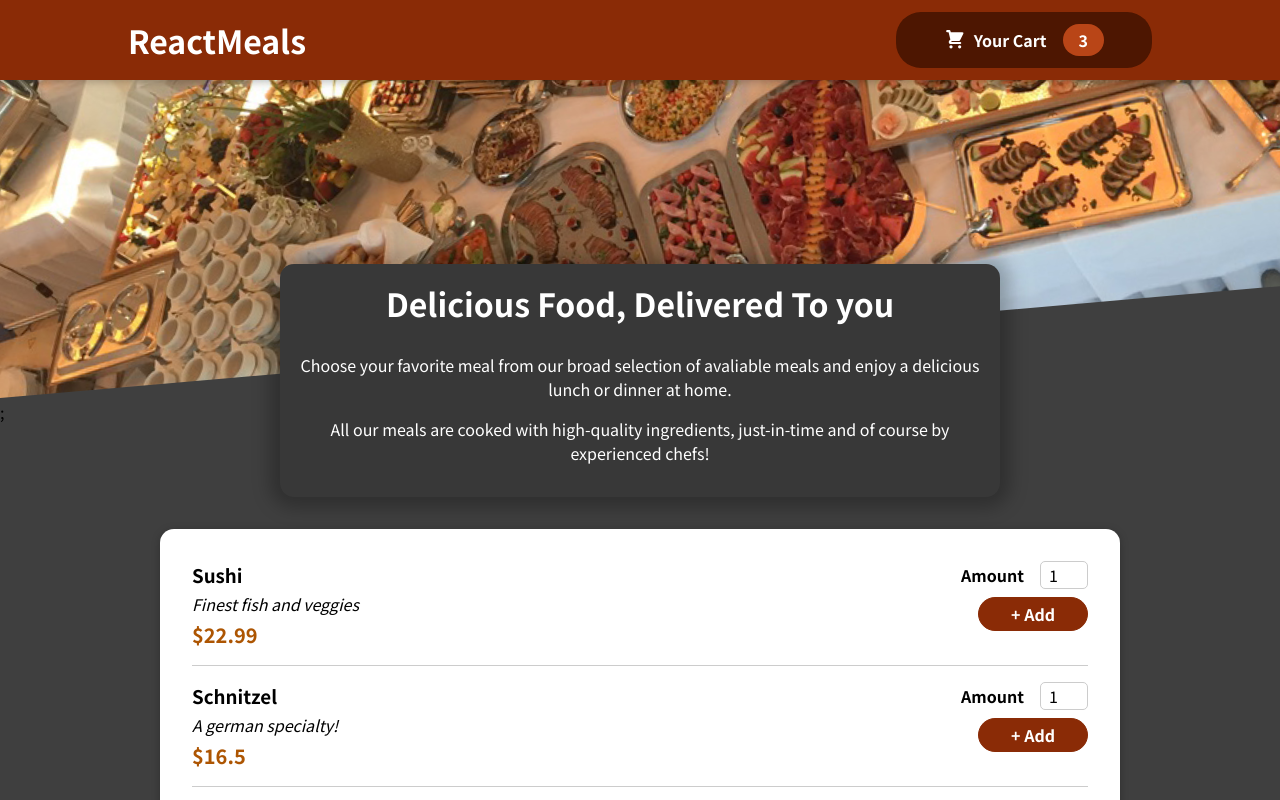
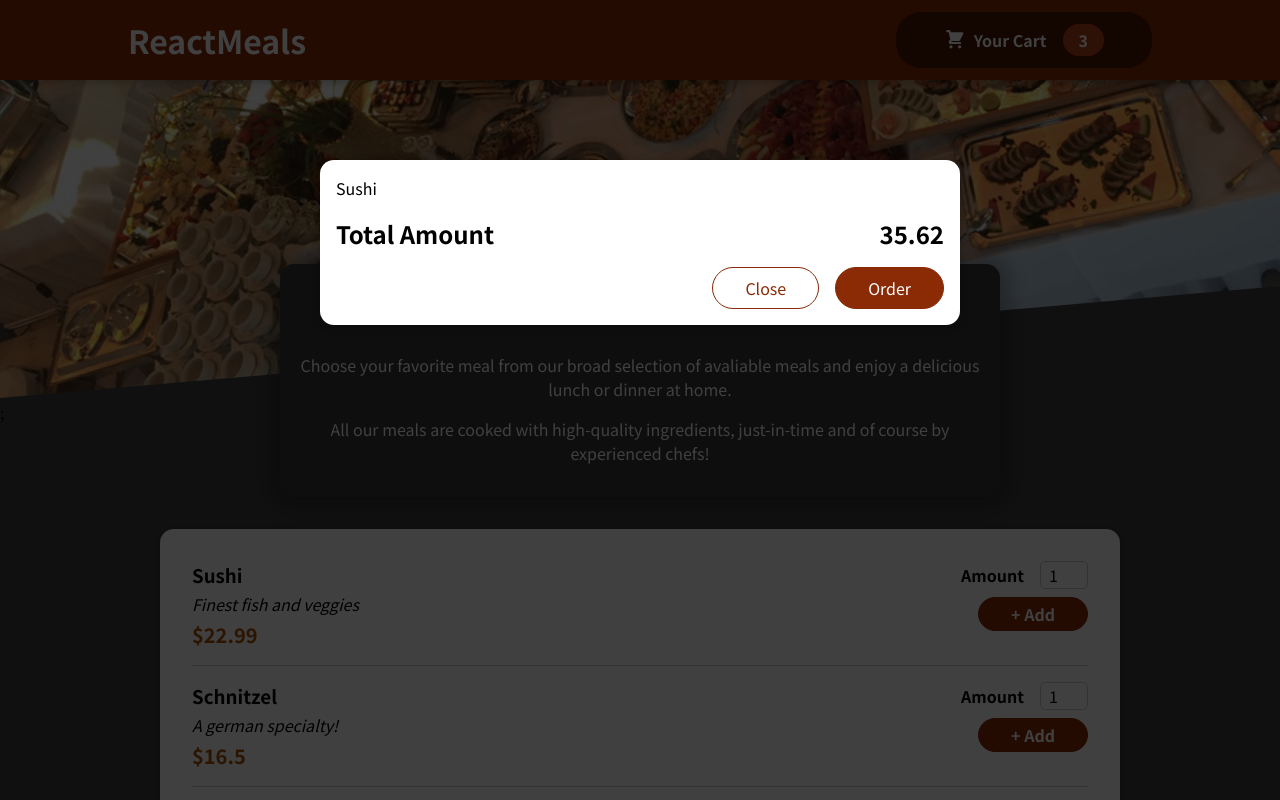
Before and after one commit to tmdgy6232/javascript_perepct, a React (Create React App) app in the folder 07-food-order-project/: page / in a window 1280 px wide. Shown: the top 800 px of the page. Built offline with nearby package versions, Linux system fonts and the light colour scheme.

Commit message:
React: Cart 기능 추가 및 모달 UI 추가(ReactDOM Potal 기능 사용)

```diff
--- a/07-food-order-project/public/index.html
+++ b/07-food-order-project/public/index.html
@@ -28,6 +28,7 @@
   </head>
   <body>
     <noscript>You need to enable JavaScript to run this app.</noscript>
+    <div id="overlays"></div>
     <div id="root"></div>
     <!--
       This HTML file is a template.
--- a/07-food-order-project/src/App.js
+++ b/07-food-order-project/src/App.js
@@ -1,9 +1,11 @@
 import Header from "./components/Layout/Header";
 import Meals from "./components/Meals/Meals";
+import Cart from "./components/Cart/Cart";
 
 function App() {
   return (
     <>
+      <Cart />
       <Header />;
       <main>
         <Meals />
--- /dev/null
+++ b/07-food-order-project/src/components/Cart/Cart.js
@@ -0,0 +1,27 @@
+import Modal from "../UI/Modal";
+import classes from "./Cart.module.css";
+
+const Cart = (props) => {
+  const cartItems = (
+    <ul className={classes["cart-items"]}>
+      {[{ id: "c1", name: "Sushi", amount: 2, price: 12.99 }].map((item) => (
+        <li>{item.name}</li>
+      ))}
+    </ul>
+  );
+  return (
+    <Modal>
+      {cartItems}
+      <div className={classes.total}>
+        <span>Total Amount</span>
+        <span>35.62</span>
+      </div>
+      <div className={classes.actions}>
+        <button className={classes["button--alt"]}>Close</button>
+        <button className={classes["button"]}>Order</button>
+      </div>
+    </Modal>
+  );
+};
+
+export default Cart;
--- /dev/null
+++ b/07-food-order-project/src/components/Cart/Cart.module.css
@@ -0,0 +1,46 @@
+.cart-items {
+    list-style: none;
+    margin: 0;
+    padding: 0;
+    max-height: 20rem;
+    overflow: auto;
+  }
+
+  .total {
+    display: flex;
+    justify-content: space-between;
+    align-items: center;
+    font-weight: bold;
+    font-size: 1.5rem;
+    margin: 1rem 0;
+  }
+
+  .actions {
+    text-align: right;
+  }
+
+  .actions button {
+    font: inherit;
+    cursor: pointer;
+    background-color: transparent;
+    border: 1px solid #8a2b06;
+    padding: 0.5rem 2rem;
+    border-radius: 25px;
+    margin-left: 1rem;
+  }
+
+  .actions button:hover,
+  .actions button:active {
+    background-color: #5a1a01;
+    border-color: #5a1a01;
+    color: white;
+  }
+
+  .actions .button--alt {
+    color: #8a2b06;
+  }
+
+  .actions .button {
+    background-color: #8a2b06;
+    color: white;
+  }
--- a/07-food-order-project/src/components/Meals/MealItem/MealItem.js
+++ b/07-food-order-project/src/components/Meals/MealItem/MealItem.js
@@ -10,7 +10,7 @@
         <div className={classes.price}>{price}</div>
       </div>
       <div>
-        <MealItemForm />
+        <MealItemForm id={props.id} />
       </div>
     </li>
   );
--- a/07-food-order-project/src/components/Meals/MealItem/MealItemForm.js
+++ b/07-food-order-project/src/components/Meals/MealItem/MealItemForm.js
@@ -3,7 +3,7 @@
 const MealItemForm = (props) => {
   const inputProps = {
     input: {
-      id: "amount",
+      id: "amount_" + props.id,
       type: "number",
       min: "1",
       max: "5",
--- /dev/null
+++ b/07-food-order-project/src/components/UI/Modal.js
@@ -0,0 +1,28 @@
+import classes from "./Modal.module.css";
+import ReactDOM from "react-dom";
+
+const Backdrop = (props) => {
+  return <div className={classes.backdrop} />;
+};
+
+const Modaloverlay = (props) => {
+  return (
+    <div className={classes.modal}>
+      <div className={classes.content}>{props.children}</div>
+    </div>
+  );
+};
+
+const Modal = (props) => {
+  return (
+    <>
+      {ReactDOM.createPortal(<Backdrop />, document.getElementById("overlays"))}
+      {ReactDOM.createPortal(
+        <Modaloverlay>{props.children}</Modaloverlay>,
+        document.getElementById("overlays")
+      )}
+    </>
+  );
+};
+
+export default Modal;
--- /dev/null
+++ b/07-food-order-project/src/components/UI/Modal.module.css
@@ -0,0 +1,52 @@
+.backdrop {
+    position: fixed;
+    top: 0;
+    left: 0;
+    width: 100%;
+    height: 100vh;
+    z-index: 20;
+    background-color: rgba(0, 0, 0, 0.75);
+  }
+
+  .modal {
+    position: fixed;
+    top: 20vh;
+    left: 5%;
+    width: 90%;
+    background-color: white;
+    padding: 1rem;
+    border-radius: 14px;
+    box-shadow: 0 2px 8px rgba(0, 0, 0, 0.25);
+    z-index: 30;
+    -webkit-animation: slide-down 300ms ease-out forwards;
+            animation: slide-down 300ms ease-out forwards;
+  }
+
+  @media (min-width: 768px) {
+    .modal {
+      width: 40rem;
+      left: calc(50% - 20rem);
+    }
+  }
+
+  @-webkit-keyframes slide-down {
+    from {
+      opacity: 0;
+      transform: translateY(-3rem);
+    }
+    to {
+      opacity: 1;
+      transform: translateY(0);
+    }
+  }
+
+  @keyframes slide-down {
+    from {
+      opacity: 0;
+      transform: translateY(-3rem);
+    }
+    to {
+      opacity: 1;
+      transform: translateY(0);
+    }
+  }
```
